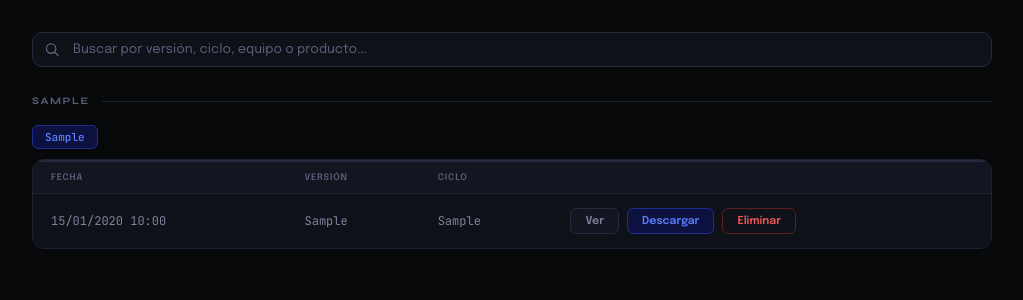
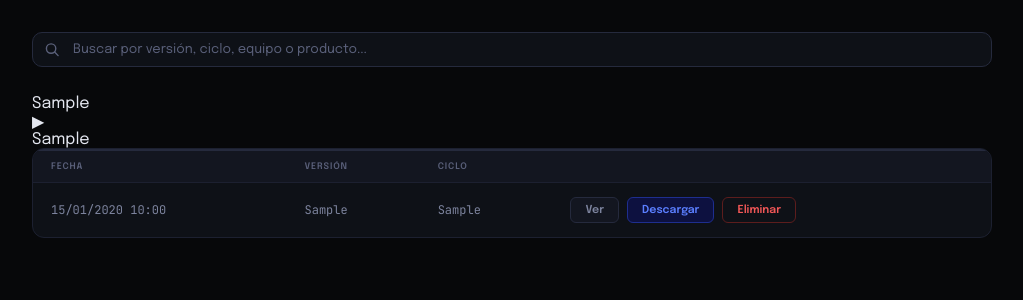
Before and after one commit to Francosuna/automatizacion-de-reportes-equipo-urgencia-testing, a Flask app: page /historial in a window 1280 px wide. Shown: the part 110-410 px from the top of the page, without its empty margins (128-1151 px from the left). Run offline with Flask 3, Linux system fonts and the light colour scheme; tables that the repository leaves empty hold one stand-in row (values such as "Sample post"); some libraries are stand-ins or nearby versions.

Commit message:
Implementar mejoras en QA Reporter: logica de resultados de suites y historial desplegable

```diff
--- a/app.py
+++ b/app.py
@@ -258,7 +258,7 @@
         block = counts.get("blocked",0)
         passed = counts.get("passed",0)
 
-        if fail == 0 and block == 0:
+        if fail == 0:
             result_label = "Exitoso"
             result_style = "background:#EAF3DE;color:#3B6D11;"
         else:
@@ -894,9 +894,12 @@
     for pd in plans_data:
         for s in pd["suites"]:
             t = s["total"]; c_s = s["counts"]
-            fail_cnt  = c_s.get("failed",0) + c_s.get("blocked",0)
+            fail_cnt  = c_s.get("failed",0)
             pass_cnt  = c_s.get("passed",0)
-            ip = pct(fail_cnt, t)
+            if pass_cnt + fail_cnt > 0:
+                ip = pct(fail_cnt, pass_cnt + fail_cnt)
+            else:
+                ip = 0
             # Etiqueta descriptiva estandarizada
             if fail_cnt == 0:
                 res_txt   = "Exitoso"
--- a/templates/historial.html
+++ b/templates/historial.html
@@ -40,12 +40,12 @@
     .search-icon { position: absolute; left: 13px; top: 50%; transform: translateY(-50%); color: var(--muted); pointer-events: none; }
     .search-count { font-size: 11px; color: var(--muted); margin-top: 8px; font-family: "JetBrains Mono", monospace; }
 
-    /* Groups */
-    .equipo-group { margin-bottom: 44px; }
-    .equipo-title { font-family: "Syne", sans-serif; font-size: 10px; font-weight: 700; letter-spacing: .16em; text-transform: uppercase; color: var(--muted); margin-bottom: 18px; display: flex; align-items: center; gap: 12px; }
-    .equipo-title::after { content: ""; flex: 1; height: 1px; background: var(--border); }
     .producto-group { margin-bottom: 18px; }
-    .producto-badge { font-family: "JetBrains Mono", monospace; font-size: 11px; font-weight: 500; color: var(--accent); padding: 4px 12px; background: var(--accent-dim); border: 1px solid var(--accent-border); border-radius: 6px; display: inline-block; margin-bottom: 10px; }
+    .producto-summary { cursor: pointer; list-style: none; }
+    .producto-summary::-webkit-details-marker { display: none; }
+    .producto-summary::marker { display: none; }
+    .producto-summary::before { content: "▶"; margin-right: 8px; transition: transform .2s; }
+    .producto-group[open] .producto-summary::before { transform: rotate(90deg); }
 
     /* Table */
     .card { background: var(--surface); border: 1px solid var(--border); border-radius: 12px; overflow: hidden; }
@@ -131,8 +131,10 @@
         <div class="equipo-title">{{ equipo }}</div>
 
         {% for producto, informes in productos.items() %}
-        <div class="producto-group" data-producto="{{ producto | lower }}">
-          <div class="producto-badge">{{ producto }}</div>
+        <details class="producto-group" data-producto="{{ producto | lower }}" open>
+          <summary class="producto-summary">
+            <div class="producto-badge">{{ producto }}</div>
+          </summary>
           <div class="card">
             <table>
               <thead>
@@ -171,7 +173,7 @@
               </tbody>
             </table>
           </div>
-        </div>
+        </details>
         {% endfor %}
       </div>
       {% endfor %}
```
Also changed, not shown: 1 other file.
